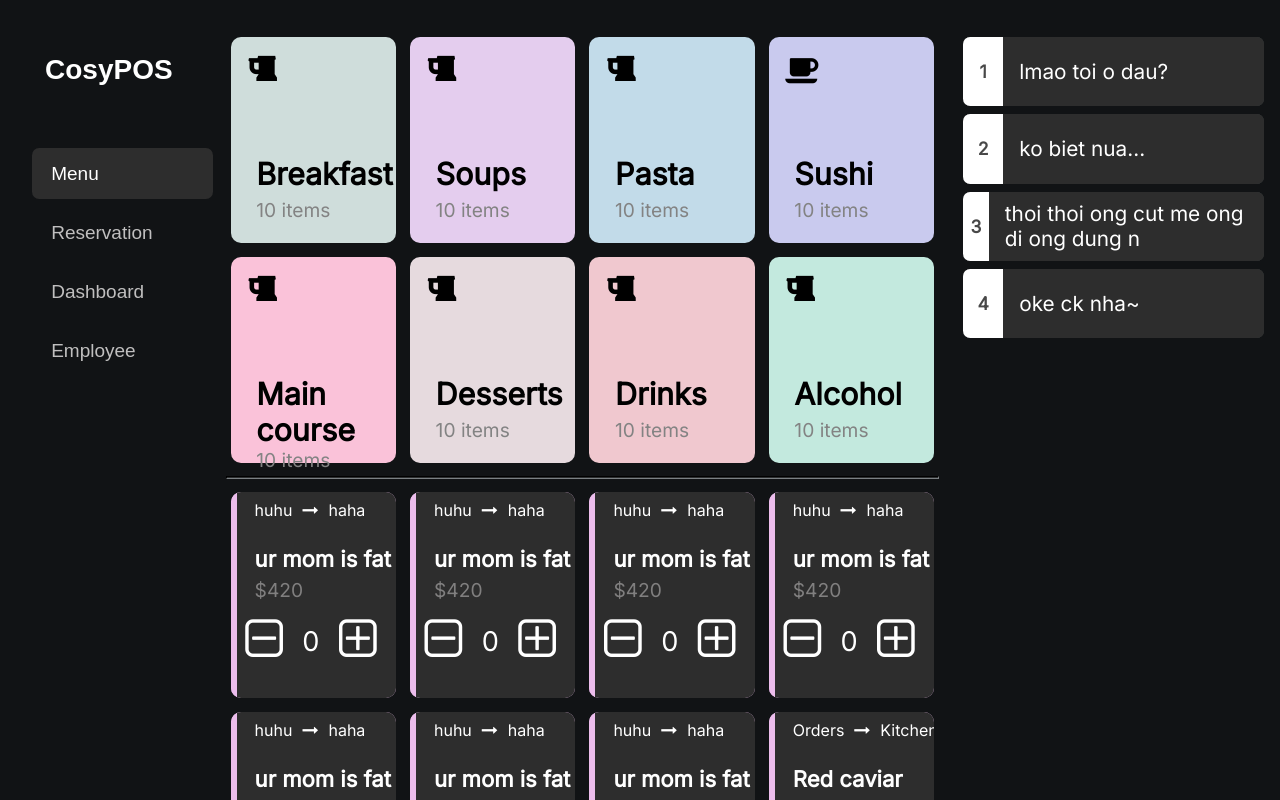
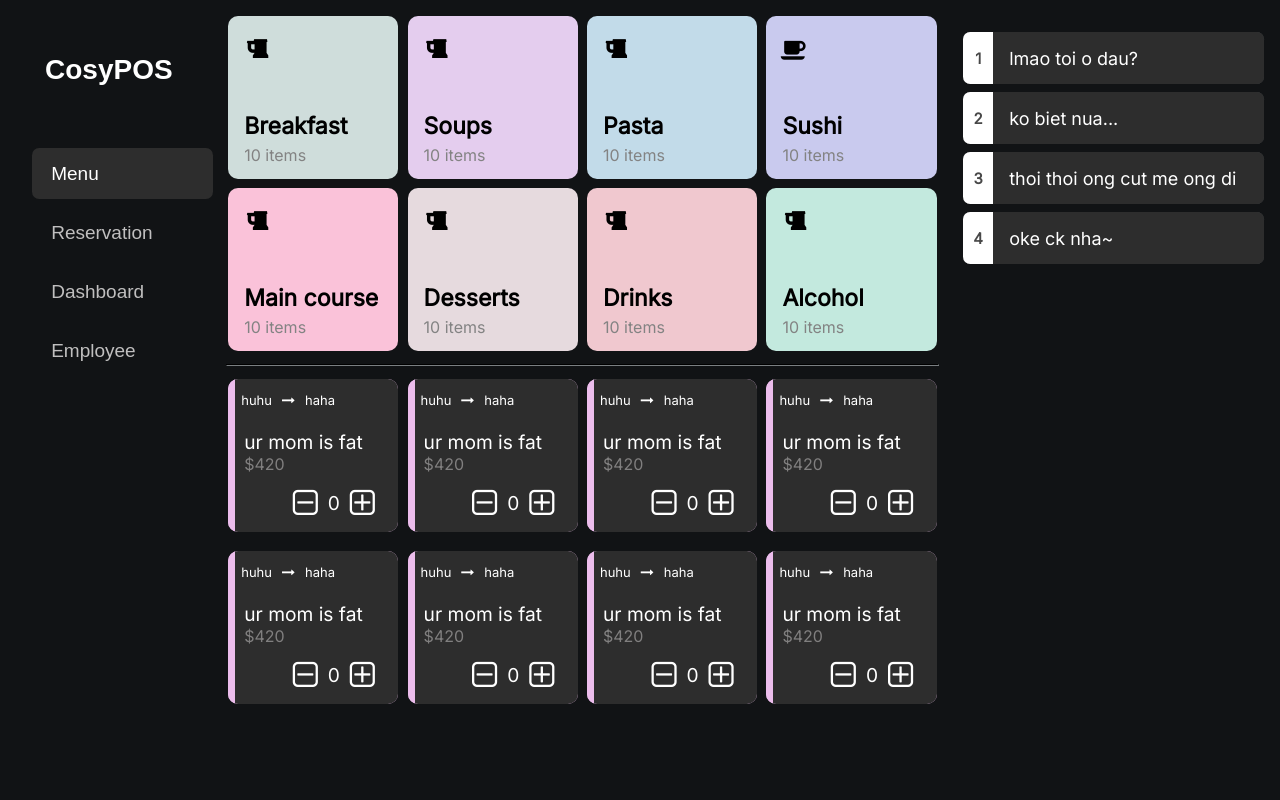
Before and after one commit to LCMTRI/pos_system, a React (Create React App) app: page /menu in a window 1280 px wide. Built offline with nearby package versions, Linux system fonts and the light colour scheme.

Commit message:
style: window style

```diff
--- a/src/App.css
+++ b/src/App.css
@@ -22,11 +22,11 @@ body {
 .mid-container {
   width: 57%;
   background-color: #111315;
-  padding: 2rem 0.5rem;
+  padding: 1rem 0.5rem;
 }
 
 .right-container {
   flex: 1;
   overflow: hidden;
-  padding: 2rem 1rem;
+  padding: 1rem;
 }
--- a/src/components/card/Card.css
+++ b/src/components/card/Card.css
@@ -3,17 +3,19 @@
     float: left;
     z-index: 1;
     width: 100%;
-    height: 13.5rem;
+    height: 10.5em;
     align-items: center;
     justify-content: center;
     color: black;
+    /* padding-top: 5px;
+    padding-bottom: 5px; */
     transition-timing-function: ease-in-out;
-    padding: 5px;
+
 }
 
 .card-body {
-    width: 100%;
-    height: 100%;
+    width: 97%;
+    height: 97%;
     border-radius: 10px;
     cursor: pointer;
     margin: auto;
@@ -25,26 +27,26 @@
 }
 
 .category-name {
-    margin-left: 1.6rem;
-    width: 70%;
+    margin-left: 1em;
+    width: 100%;
     height: 20%;
 }
 
 .category-name > span {
     float: left;
-    font-size: 1.9rem;
+    font-size: 23px;
     font-weight: 600;
 }
 
 .category-amount {
-    margin-left: 1.6rem;
-    font-size: 1.2rem;
+    margin-left: 1em;
     width: 100%;
     height: 15%;
 }
 
 .category-amount > span {
     float: left;
+    /* color: darkgrey; */
     color: #838383;
     font-weight: 550;
 }
--- a/src/components/foodCard/FoodCard.css
+++ b/src/components/foodCard/FoodCard.css
@@ -3,17 +3,18 @@
     float: left;
     z-index: 1;
     width: 100%;
-    height: 13.5rem;
+    height: 10.5rem;
     align-items: center;
     justify-content: center;
-    padding: 5px;
+    padding-top: 5px;
+    padding-bottom: 5px;
 }
 
 .foodcard-body {
     position: relative;
     z-index: 3;
-    width: 100%;
-    height: 100%;
+    width: 97%;
+    height: 97%;
     border-radius: 10px;
     margin: auto;
     background-color: rgb(236, 189, 236); /* linear-gradient(to right, rgb(236, 189, 236) 60%, rgb(236, 189, 236) 60%); */
@@ -92,11 +93,11 @@
 .process {
     z-index: 4;
     display: flex;
-    font-size: 1rem;
+    font-size: small;
     align-items: center;
     justify-items: center;
-    margin-left: 1.5em;
-    padding-top: 0.5rem;
+    margin-left: 1em;
+    padding-top: 1em;
 }
 
 .process>i {
@@ -107,58 +108,59 @@
 
 .food-name {
     z-index: 4;
-    margin-left: 1.5rem;
+    margin-left: 1em;
     width: 100%;
-    height: 25%;
+    height: 30%;
     display: flex;
     align-items: flex-end;
-    margin-bottom: 0.4rem;
+
 }
 
 .food-name>span {
     float: left;
-    font-size: 1.38rem;
-    font-weight: 600;
+    font-size: larger;
+    font-weight: 500;
+
 }
 
 .food-price {
     z-index: 4;
-    margin-left: 1.5rem;
-    margin-bottom: 27%;
+    margin-left: 1em;
     width: 100%;
 }
 
 .food-price>span {
     float: left;
     color: #807f7f;
-    font-size: 1.2rem;
-    font-weight: 550;
+    font-weight: 500;
 }
 
 .food-num {
     z-index: 4;
-    height: fit-content;
-    width: 97%;
+    height: 30%;
+    width: 90%;
     align-items: flex-end;
     display: flex;
     flex-direction: row-reverse;
     text-align: center;
+
 }
 
-/* .food-num>span,
+.food-num>span,
 i {
     float: right;
-} */
+}
 
 .food-num>span {
     width: 1em;
-    margin-bottom: 4%;
-    font-size: 1.7rem;
+    margin-bottom: 3%;
+    font-size: larger;
     font-weight: 500;
+
 }
 
 
 .food-num>i {
-    font-size: 3rem;
-    padding: 0 0.3em;
+    font-size: xx-large;
+    padding: 0 0.2em;
 }
--- a/src/components/icon/FontAwesomeIcon.css
+++ b/src/components/icon/FontAwesomeIcon.css
@@ -1,13 +1,14 @@
 .icon-container {
-    width: 100%;
-    height: 58%;
-    padding: 10% 0 0 10%;
+    width: 2.5em;
+    height: 6em;
+    text-align: center;
+    vertical-align: middle;
+    line-height: 7.5em;
     position: relative;
-    align-items: center;
 }
 .category-icon {
     color: black;
-    font-size: 2rem;
+    font-size: x-large;
     position: relative;
-    margin: auto 0;
+    top: calc(50% - 27px);
 }
--- a/src/components/itemCard/ItemCard.css
+++ b/src/components/itemCard/ItemCard.css
@@ -11,7 +11,7 @@
     display: block;
     width: 100%;
     height: auto;
-    padding: 1.5rem 1.6rem;
+    padding: 1rem 1.2rem;
     border-radius: 0.45rem;
 }
 
@@ -33,9 +33,9 @@
     color: #484848;
     background-color:#ffffff;
     display: flex;
-    width: 40px;
+    width: 30px;
     height: 100%;
-    font-size: 1.1rem;
+    font-size: 15px;
     font-weight: 600;
     justify-content: center;
     align-items: center;
@@ -45,6 +45,6 @@
 
 .text {
     color: white;
-    font-size: 1.3rem;
+    font-size: 18px;
     margin: auto 1rem;
 }
--- a/src/components/itemCard/ItemCard.jsx
+++ b/src/components/itemCard/ItemCard.jsx
@@ -25,14 +25,14 @@ const ItemCard = ({ num, message }) => {
       {visible && (
         <div className="item-container">
           <div className="underlay" onClick={removeElement}>
-            <FontAwesomeIcon icon={faTrash} color="#E04A48" size="lg"/>
+            <FontAwesomeIcon icon={faTrash} color="#E04A48" />
           </div>
           <div
             class="overlay"
             onClick={toggle}
             style={
               state
-                ? { transform: "translate(68px, 0%)" }
+                ? { transform: "translate(51px, 0%)" }
                 : { transform: "translate(0%, 0%)" }
             }
           >
@@ -46,3 +46,5 @@ const ItemCard = ({ num, message }) => {
 };
 
 export default ItemCard;
+
+// style={ "transform: translate(40%, 0%)" : "transform: translate(0%, 0%)"}
--- a/src/pages/Menu/Menu.jsx
+++ b/src/pages/Menu/Menu.jsx
@@ -81,7 +81,7 @@ const Menu = () => {
           background: '#2B2D2E',
           color: '#2B2D2E',
           borderColor: '#2B2D2E',
-          height: '3px',
+          height: '1.5px',
         }}
       />
       <Box sx={{ flexGrow: 1 }}>
@@ -108,7 +108,7 @@ const Menu = () => {
           <Foodcard name="ur mom is fat" price={420} from="huhu" to="haha" />
           </Grid>
           <Grid item xs={3}>
-          <Foodcard name="Red caviar" price={420} from="Orders" to="Kitchen" />
+          <Foodcard name="ur mom is fat" price={420} from="huhu" to="haha" />
           </Grid>
         </Grid>
       </Box>
--- a/src/pages/Menu/Menuside.css
+++ b/src/pages/Menu/Menuside.css
@@ -5,6 +5,5 @@
 .side-container ul {
     transition: all 5s;
     list-style: none;
-    margin: 0;
-    padding: 5px 0;
+    padding: 0;
 }
--- a/src/pages/Menu/Menuside.jsx
+++ b/src/pages/Menu/Menuside.jsx
@@ -9,7 +9,7 @@ const Menuside = () => {
             <ul>
                 <li><ItemCard message={"lmao toi o dau?"} num={1} /></li>
                 <li><ItemCard message={"ko biet nua..."} num={2} /></li>
-                <li><ItemCard message={"thoi thoi ong cut me ong di ong dung n"} num={3} /></li>
+                <li><ItemCard message={"thoi thoi ong cut me ong di"} num={3} /></li>
                 <li><ItemCard message={"oke ck nha~"} num={4} /></li>
             </ul>
         </div>
```
